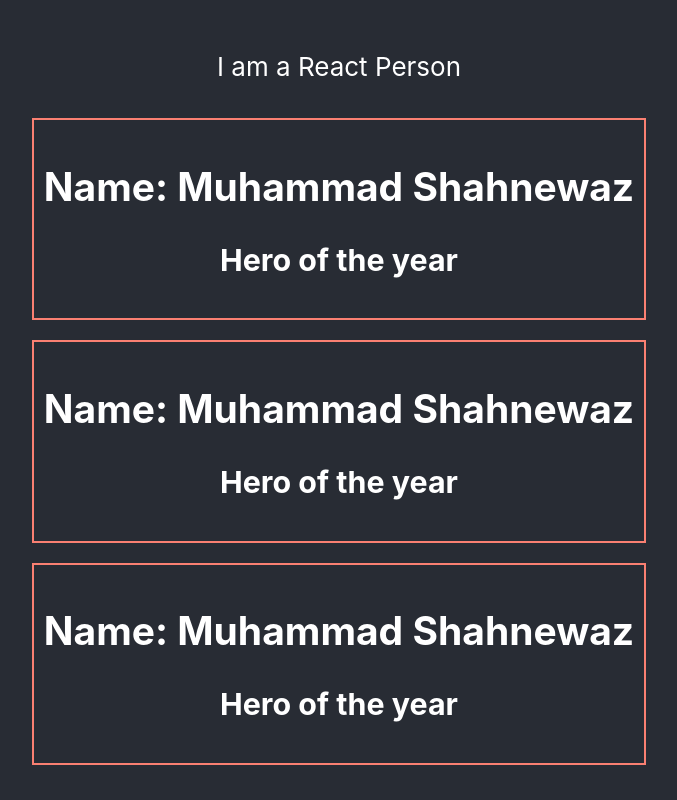
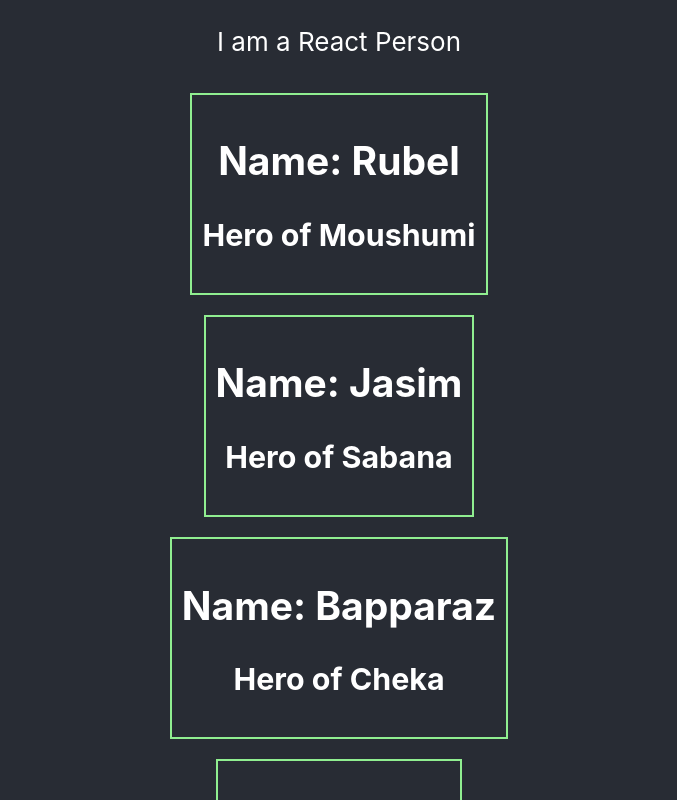
Before and after one commit to mdshahnewaz4767/react-core-concepts, a React (Create React App) app: page / in a window 1280 px wide. Shown: the top 800 px of the page, without its empty margins (301-978 px from the left). Built offline with nearby package versions, Linux system fonts and the light colour scheme.

Commit message:
make dynamic component

```diff
--- a/src/App.js
+++ b/src/App.js
@@ -5,26 +5,27 @@
     <div className="App">
       <header className="App-header">
        <p>I am a React Person</p>
-       <Person></Person>
-       <Person></Person>
-       <Person></Person>
+       <Person name="Rubel" nayika="Moushumi"></Person>
+       <Person name="Jasim" nayika="Sabana"></Person>
+       <Person name="Bapparaz" nayika="Cheka"></Person>
+       <Person name="Elias" nayika="Bobita"></Person>
       </header>
     </div>
   );
 }
 
 //Make a Component
-function Person(){
-  // const personStyle = {
-  //   margin: '10px',
-  //   padding: '10px',
-  //   border: '2px solid lightGreen'
-  // };
+function Person(props){
+  const personStyle = {
+    margin: '10px',
+    padding: '10px',
+    border: '2px solid lightGreen'
+  };
 
   return (
-    <div style = {{margin: '10px', padding: '10px', border: '2px solid salmon'}}>
-      <h2>Name: Muhammad Shahnewaz</h2>
-      <h3>Hero of the year</h3>
+    <div style = {personStyle}>
+      <h2>Name: {props.name}</h2>
+      <h3>Hero of {props.nayika}</h3>
     </div>
   )
 }
```
